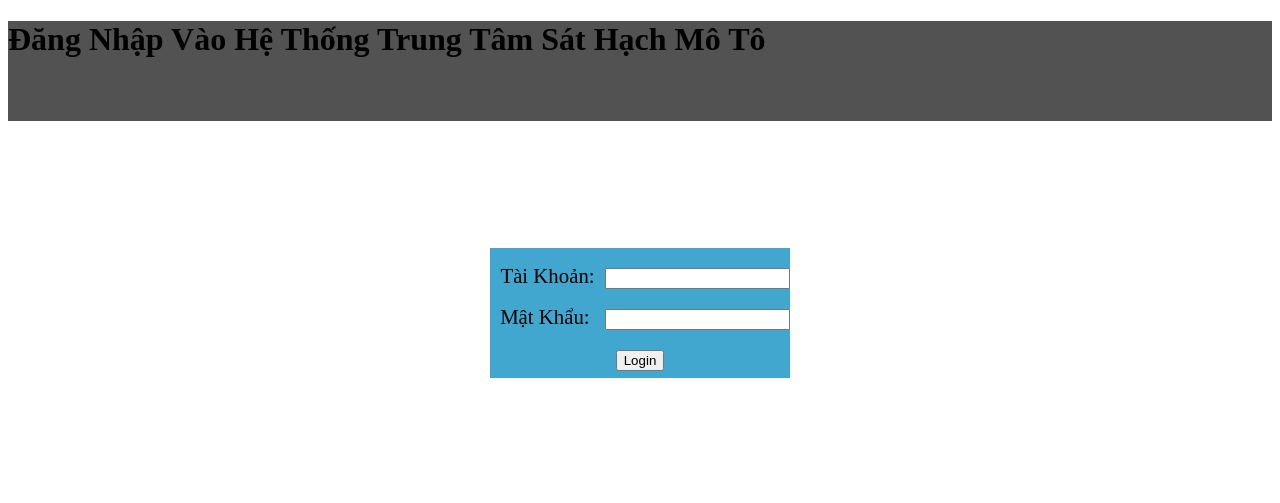
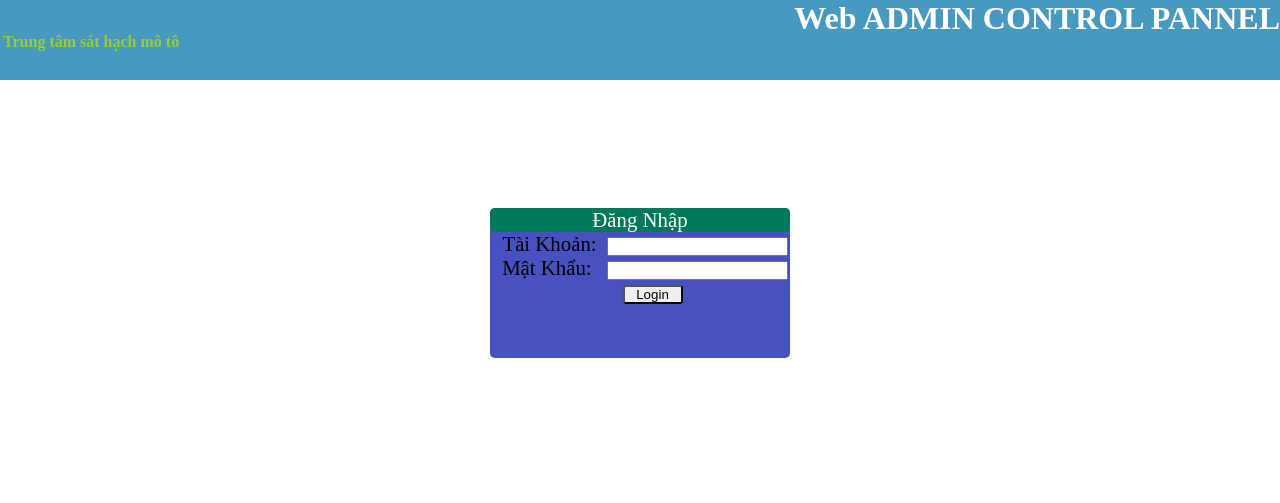
Before and after one commit to khoadv42/nhom56_1451061875_1451062140, a PHP site: page /login.php in a window 1280 px wide. Shown: the top 503 px of the page. Run offline with PHP 8.4, Linux system fonts and the light colour scheme.

Commit message:
bo sung 5-14-2017:3h04 pm

```diff
--- a/trungtamsathachmoto.com/login.php
+++ b/trungtamsathachmoto.com/login.php
@@ -6,14 +6,18 @@
 	<title>Login</title>
 </head>
 <body>
-	<div id="banner">
-		<h1>Đăng Nhập Vào Hệ Thống Trung Tâm Sát Hạch Mô Tô</h1>
+	<div id="webadmincontrolbanner">
+		<h1>Web ADMIN CONTROL PANNEL</h1>
+		<h4>Trung tâm sát hạch mô tô </h4>
 	</div>
 	<div id="login">
+	<div id="title_dangnhap">
+		<p>Đăng Nhập</p>
+	</div>
 		<form action="">
 			<label for="account">Tài Khoản:</label><input type="text" name="account"><br>
 			<label for="password">Mật Khẩu: </label><input type="password" name=password><br>
-			<input type="submit" value="Login">
+			<input type="submit" value="Login" class="color">
 		</form>
 	</div>
 </body>
--- a/trungtamsathachmoto.com/login_style.css
+++ b/trungtamsathachmoto.com/login_style.css
@@ -1,22 +1,51 @@
+*{
+	margin: 0px;
+	padding: 0px;
+}
 body{
 	position: relative;
 	background-color: #ffffff;
 }
 #login{
+	display: block;
 	width: 300px;
-	height:130px;
-	margin:10% auto;
+	height: 150px;
+	margin: 10% auto;
 	text-align: center;
 	font-size: 1.3em;
-	background-color: #41a7cf;
+	background-color: #4751bf;
+	border-radius: 5px;
 }
 label{
-	padding: 8px 10px;
+	padding: 10px 10px;
 }
 input{
-	margin-top: 20px;
+	margin-top:0px;
 }
-#banner{
-	background-color: #535252;
-	height: 100px;
+#webadmincontrolbanner h1{
+	margin-top: 0px;
+	background-color: #4799bf;
+	text-align: right;
+	height: 80px;
+	color: white;
+
 }
+#webadmincontrolbanner h4{
+	font-family: "Times News Romans";
+	background-color:#4799bf;
+	padding: 3px;
+	width: 15%;
+	position: absolute;
+	top: 30px;
+	color: yellowgreen;
+}
+.color{
+	border-radius: 3px;
+	width: 60px;
+	margin: 3px 0px 3px 25px;
+}
+#title_dangnhap p{
+	background-color: #007959;
+	border-radius: 5px;
+	color: #ffffff;
+}
```
